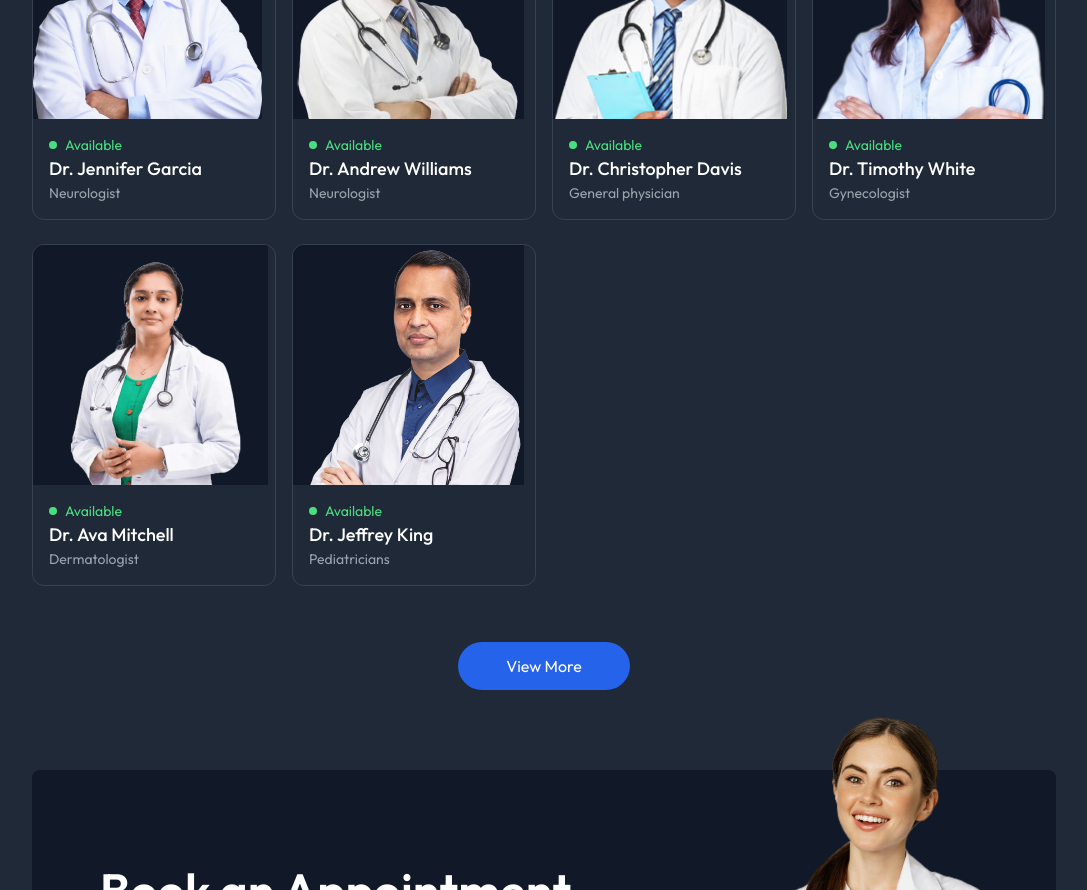
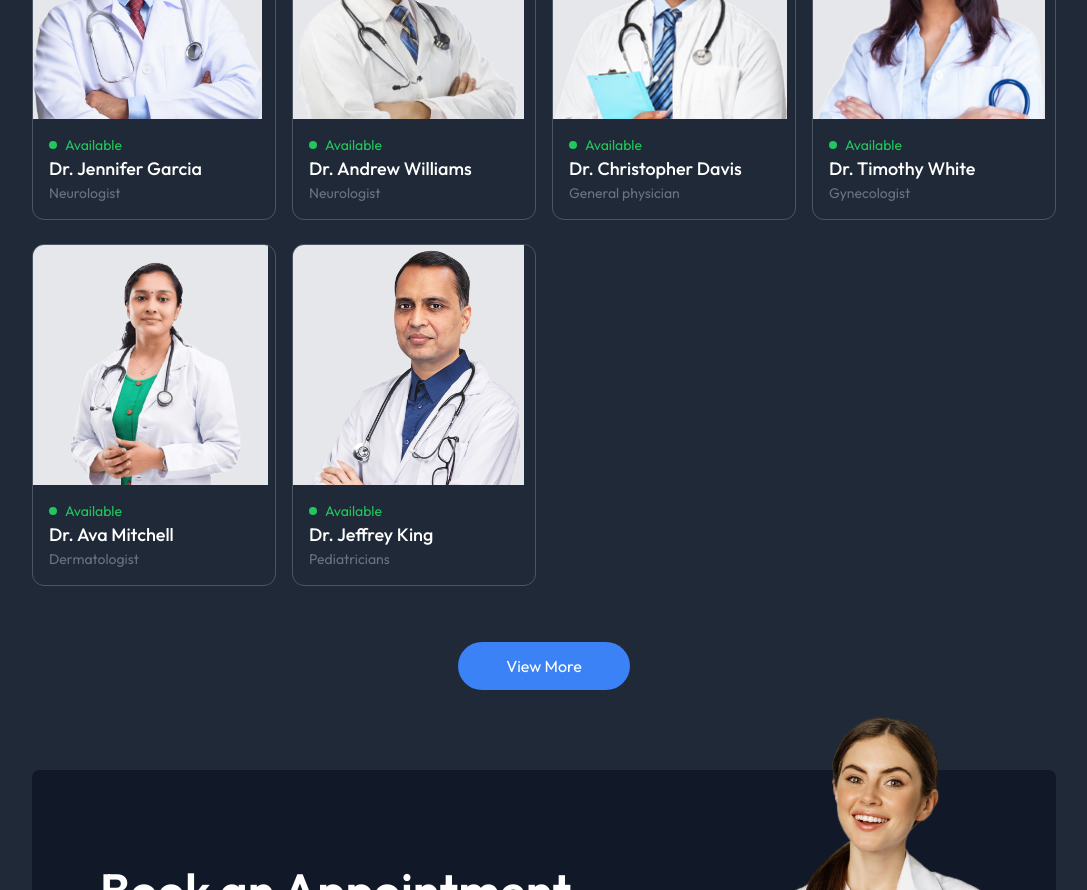
Before and after one commit to amshugannu/Hospital-Appointment-Booking, a React (Vite) app: page / in a window 1280 px wide. Shown: the part 1600-2490 px from the top of the page, without its empty margins (96-1183 px from the left). Built offline with nearby package versions, Linux system fonts and the light colour scheme.

Commit message:
Update TopDoctors.jsx

```diff
--- a/src/components/TopDoctors.jsx
+++ b/src/components/TopDoctors.jsx
@@ -1,34 +1,48 @@
 // TopDoctors.jsx
-import React, { useContext } from 'react'
-import { useNavigate } from 'react-router-dom'
-import { AppContext } from '../context/AppContext'
+import React, { useContext } from 'react';
+import { useNavigate } from 'react-router-dom';
+import { AppContext } from '../context/AppContext';
 
 const TopDoctors = () => {
-  const navigate = useNavigate()
-  const { doctors } = useContext(AppContext)
+  const navigate = useNavigate();
+  const { doctors } = useContext(AppContext);
 
   return (
-    <div className='flex flex-col items-center gap-4 my-16 text-white bg-gray-800'>
-      <h1 className='text-3xl font-medium'>Top Doctors</h1>
-      <p className='sm:w-1/3 text-center text-gray-400'>Meet our top-rated specialists.</p>
+    <div className='flex flex-col items-center gap-4 my-16 text-darkGray bg-lightGray'>
+      {/* Title and Description */}
+      <h1 className='text-3xl text-white font-medium'>Top Doctors</h1>
+      <p className='sm:w-1/3 text-center text-gray-500'>Meet our top-rated specialists.</p>
+
       <div className='w-full grid grid-cols-auto gap-4 pt-5 gap-y-6 px-3 sm:px-0'>
         {doctors.slice(0, 10).map((item, index) => (
-          <div onClick={() => { navigate(`/appointment/${item._id}`); scrollTo(0, 0) }} className='border border-gray-700 rounded-xl overflow-hidden cursor-pointer hover:translate-y-[-10px] transition-all duration-500' key={index}>
-            <img className='bg-gray-900 h-60' src={item.image} alt={item.name} />
+          <div
+            onClick={() => { navigate(`/appointment/${item._id}`); scrollTo(0, 0); }}
+            className='border border-gray-600 rounded-xl overflow-hidden cursor-pointer hover:translate-y-[-10px] transition-all duration-500'
+            key={index}
+          >
+            {/* Image and Doctor Details */}
+            <img className='bg-gray-200 h-60' src={item.image} alt={item.name} />
             <div className='p-4'>
-              <div className='flex items-center gap-2 text-sm text-green-400'>
-                <p className='w-2 h-2 bg-green-400 rounded-full'></p>
+              <div className='flex items-center gap-2 text-sm text-green-500'>
+                <p className='w-2 h-2 bg-green-500 rounded-full'></p>
                 <p>Available</p>
               </div>
               <p className='text-white text-lg font-medium'>{item.name}</p>
-              <p className='text-gray-400 text-sm'>{item.speciality}</p>
+              <p className='text-gray-500 text-sm'>{item.speciality}</p>
             </div>
           </div>
         ))}
       </div>
-      <button onClick={() => { navigate('/doctors'); scrollTo(0, 0) }} className='bg-blue-600 text-white px-12 py-3 rounded-full mt-10 hover:bg-blue-700 transition-all'>View More</button>
+
+      {/* View More Button */}
+      <button
+        onClick={() => { navigate('/doctors'); scrollTo(0, 0); }}
+        className='bg-blue-500 text-white px-12 py-3 rounded-full mt-10 hover:bg-blue-600 transition-all'
+      >
+        View More
+      </button>
     </div>
-  )
+  );
 }
 
-export default TopDoctors
+export default TopDoctors;
```
